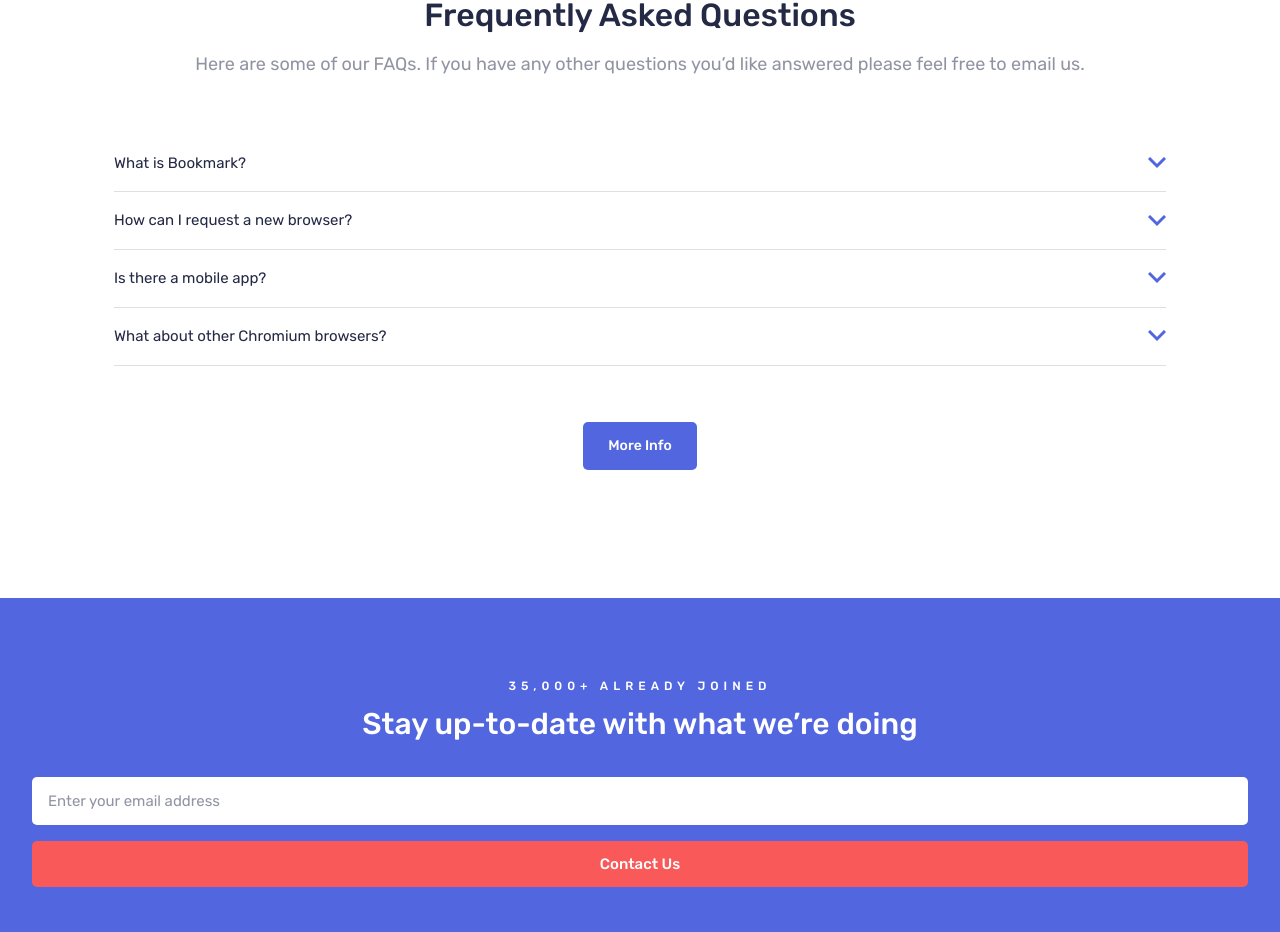
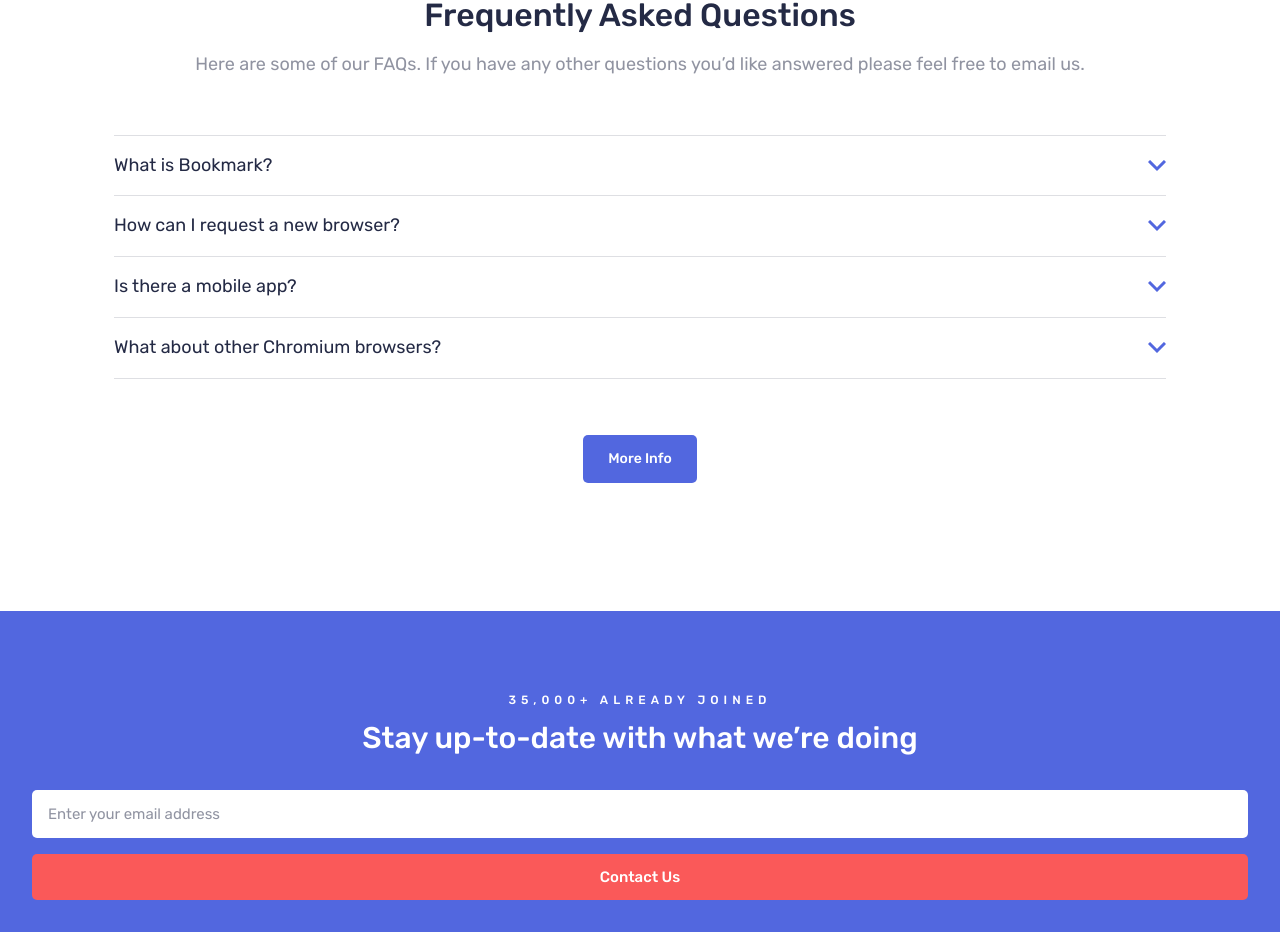
Before and after one commit to g-akca/bookmark-landing-page, a React (Vite) app: page / in a window 1280 px wide. Shown: the part 3393-4325 px from the top of the page. Built offline with nearby package versions, Linux system fonts and the light colour scheme.

Commit message:
Add tablet responsive FAQItem styles

```diff
--- a/src/components/FAQItem.jsx
+++ b/src/components/FAQItem.jsx
@@ -2,8 +2,8 @@
 
 function FAQItem({ question }) {
   return (
-    <div className="py-4 border-b border-[rgba(36,42,69,0.15)] flex justify-between items-center">
-      <p className="text-[15px] leading-[165%]">{question}</p>
+    <div className="py-4 border-b border-[rgba(36,42,69,0.15)] flex justify-between items-center first-of-type:border-t">
+      <p className="text-[15px] leading-[165%] tablet:text-base tablet:leading-base">{question}</p>
       <img src={arrowIcon} alt="Arrow icon" />
     </div>
   )
```
